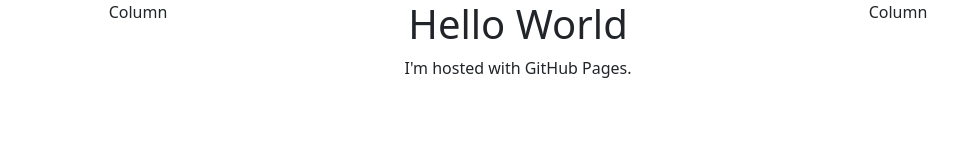
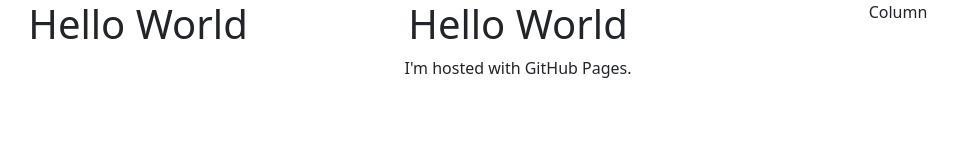
Before and after one commit to Quercus85/quercus85.github.io, a plain HTML site: page index.html in a window 1280 px wide. Shown: the whole page, without its empty margins (122-1080 px from the left). Drawn offline with nearby package versions, Linux system fonts and the light colour scheme.

Commit message:
Update index.html

```diff
--- a/index.html
+++ b/index.html
@@ -8,7 +8,7 @@
 <div class="container text-center">
   <div class="row">
     <div class="col">
-      Column
+      <h1>Hello World</h1>
     </div>
     <div class="col">
       <h1>Hello World</h1>
```
